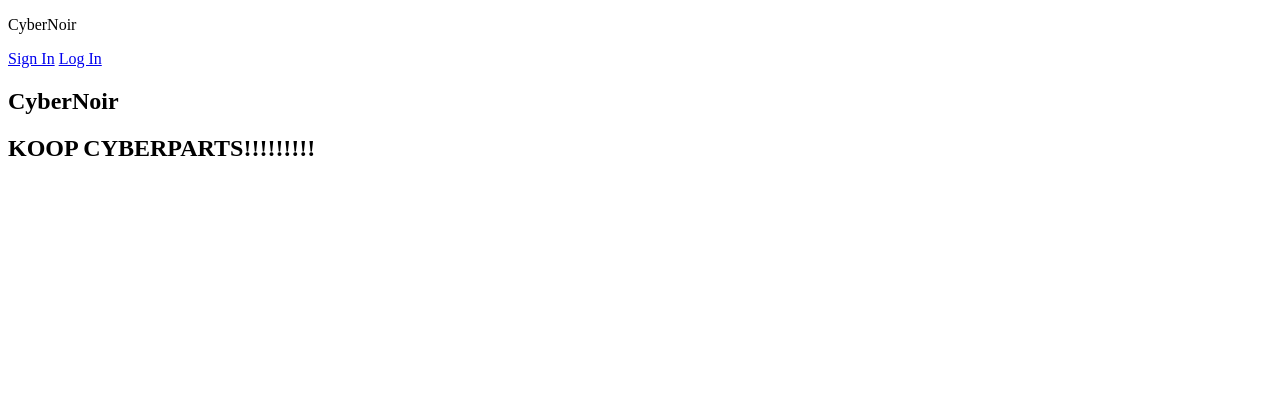
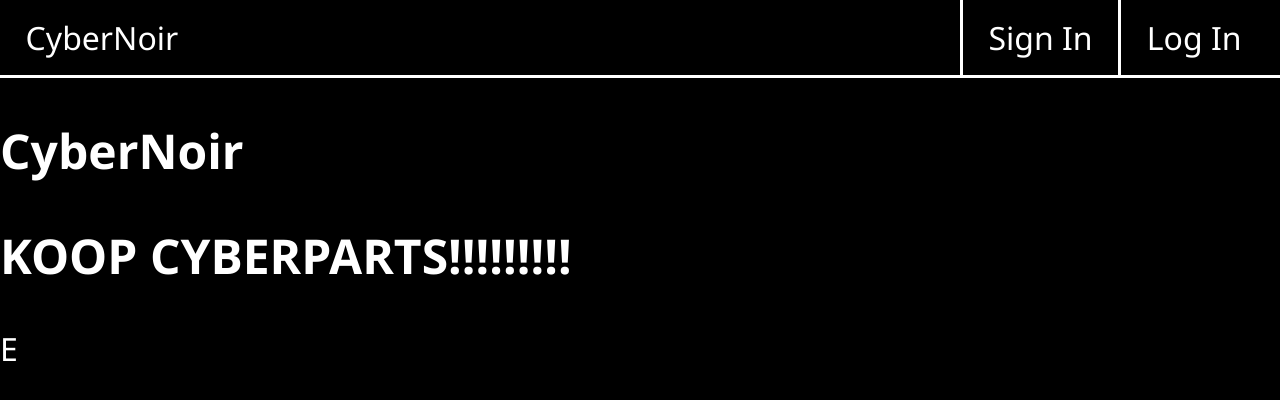
Before and after one commit to GinusHR/TLE-1-team-11, a PHP site: page / in a window 1280 px wide. Shown: the top 400 px of the page. Run offline with PHP 8.4, Linux system fonts and the light colour scheme; data that the repository does not hold is empty.

Commit message:
Header updated HTML and CSS

```diff
--- a/css/style.css
+++ b/css/style.css
@@ -0,0 +1,37 @@
+body {
+    font-family: 'Segoe UI', Tahoma, Geneva, Verdana, sans-serif;
+    color: white;
+    background-color: black;
+    font-size: 2rem;
+    margin: 0;
+  }
+
+a {
+    color: white;
+    text-decoration: none;
+}
+
+header {
+    display: flex;
+    justify-content: space-between;
+    padding: 0vh 1vw 0vh 2vw;
+    border-bottom-style: solid;
+}
+
+.headerLeftText{
+    margin: 0;
+    padding: 2vh 0vw 2vh 0vw;
+}
+
+.headerRight{
+    display: flex;
+}
+
+.headerRightPart{
+    border-left-style: solid;
+    padding: 2vh 2vw 2vh 2vw;
+}
+
+.headerRightText{
+    margin: 0;
+}
--- a/index.php
+++ b/index.php
@@ -18,16 +18,23 @@ mysqli_close($db);
     <meta name="viewport"
           content="width=device-width, user-scalable=no, initial-scale=1.0, maximum-scale=1.0, minimum-scale=1.0">
     <meta http-equiv="X-UA-Compatible" content="ie=edge">
-<!--    <link rel="stylesheet" href="/css/style.css">-->
+    <link rel="stylesheet" href="./css/style.css">
     <title>TLE</title>
 </head>
 <body>
 <header>
-    <div><p>CyberNoir</p></div>
+    <div class="headerLeft">
+        <p class="headerLeftText">CyberNoir</p>
+    </div>
 
-    <div class="in">
-        <a href="signup.html">Sign In</a>
-        <a href="login.html">Log In</a>
+    <div class="headerRight">
+        <div class="headerRightPart">
+            <a class="headerRightText" href="signup.html">Sign In</a>
+        </div>
+        <div class="headerRightPart">
+            <a class="headerRightText" href="login.html">Log In</a>
+        </div>
+
     </div>
 </header>
 <main>
@@ -50,7 +57,7 @@ mysqli_close($db);
     </section>
 </main>
 <footer>
-<!--    Gemaakt door  Jonah Beijer, Joey Staneken, Miso Sahan, Maha Khirullah en Ginus van der Zee-->
+    <p>E</p>
 </footer>
 
 
```
